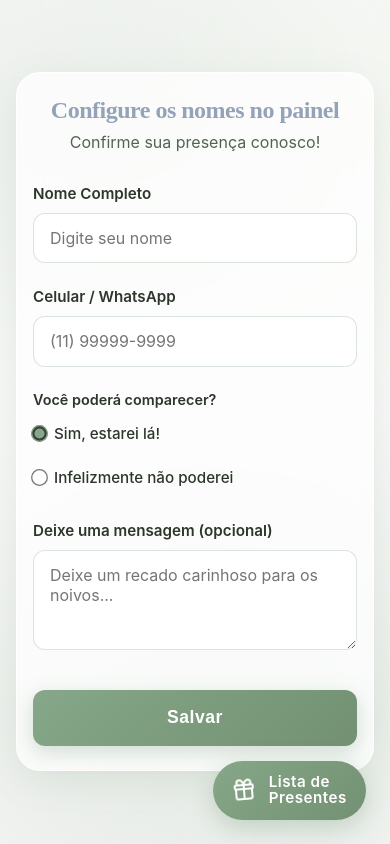
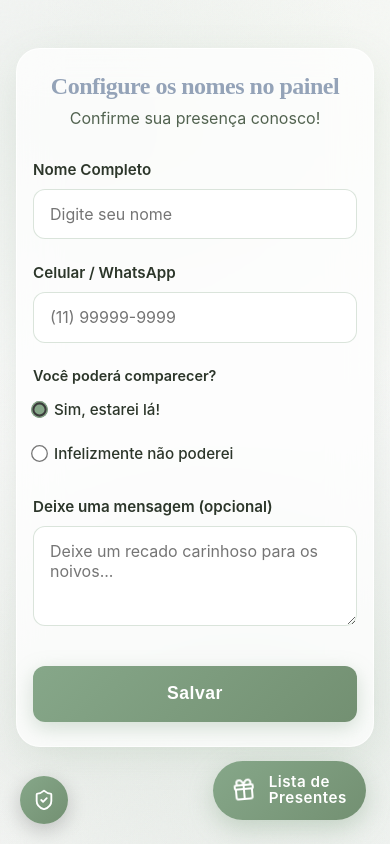
Before and after one commit to pauloadson/casamento-paulo-e-gisele, a React (Vite) app in the folder frontend/: page /rsvp in a window 390 px wide. Built offline with nearby package versions, Linux system fonts and the light colour scheme; no server answers.

Commit message:
feat(frontend): adiciona botao flutuante de admin global e remove atalho estatico do RSVP

```diff
--- a/frontend/src/App.tsx
+++ b/frontend/src/App.tsx
@@ -7,6 +7,7 @@ import Dashboard from './pages/Dashboard';
 import Gifts from './pages/Gifts';
 import GuestDependents from './pages/GuestDependents';
 import MoneyGift from './pages/MoneyGift';
+import AdminShortcut from './components/AdminShortcut';
 
 function HomePage() {
   const [mainPage, setMainPage] = useState<string>(() => {
@@ -44,6 +45,8 @@ function HomePage() {
 
 function App() {
   return (
+    <>
+      <AdminShortcut />
       <Routes>
         <Route path="/" element={<HomePage />} />
         <Route path="/rsvp" element={<RSVP />} />
@@ -56,6 +59,7 @@ function App() {
         <Route path="/presente-em-dinheiro" element={<MoneyGift />} />
         <Route path="/dinheiro" element={<MoneyGift />} />
       </Routes>
+    </>
   );
 }
 
--- a/frontend/src/components/AdminShortcut.css
+++ b/frontend/src/components/AdminShortcut.css
@@ -1,41 +1,66 @@
-.admin-shortcut-btn {
+/* Floating Admin Button */
+.admin-shortcut-floating {
+  position: fixed;
+  bottom: 2rem;
+  left: 2rem;
+  z-index: 1050;
+  width: 52px;
+  height: 52px;
+  min-width: 52px;
+  min-height: 52px;
+  border-radius: 50%;
+  background: linear-gradient(135deg, var(--color-primary) 0%, var(--color-accent) 100%);
+  color: #ffffff;
+  border: none;
   display: inline-flex;
   align-items: center;
   justify-content: center;
-  gap: 0.5rem;
-  background: var(--color-primary);
-  color: white;
-  border: none;
-  padding: 0.5rem 1.1rem;
-  border-radius: 50px;
-  font-family: var(--font-body);
-  font-size: 0.85rem;
-  font-weight: 600;
   cursor: pointer;
-  margin: 0 auto 1rem auto;
-  box-shadow: 0 4px 12px rgba(134, 167, 137, 0.3);
-  transition: all 0.2s ease;
+  box-shadow: 0 6px 20px rgba(0, 0, 0, 0.2);
+  transition: all 0.3s cubic-bezier(0.175, 0.885, 0.32, 1.275);
+  padding: 0;
+  margin: 0;
   animation: fadeInAdmin 0.3s ease-out;
 }
 
-.admin-shortcut-btn:hover {
-  background: #6a886d;
-  transform: translateY(-2px);
-  box-shadow: 0 6px 16px rgba(134, 167, 137, 0.4);
+.admin-shortcut-floating:hover {
+  transform: translateY(-4px) scale(1.08);
+  box-shadow: 0 10px 25px rgba(0, 0, 0, 0.28);
 }
 
-.admin-shortcut-icon {
-  width: 16px;
-  height: 16px;
+.admin-shortcut-floating .admin-shortcut-icon {
+  width: 24px;
+  height: 24px;
   flex-shrink: 0;
   transition: transform 0.3s ease;
 }
 
-.admin-shortcut-btn:hover .admin-shortcut-icon {
-  transform: rotate(360deg);
+.admin-shortcut-floating:hover .admin-shortcut-icon {
+  transform: rotate(20deg);
 }
 
 @keyframes fadeInAdmin {
-  from { opacity: 0; transform: translateY(-10px); }
-  to { opacity: 1; transform: translateY(0); }
+  from {
+    opacity: 0;
+    transform: translateY(10px) scale(0.9);
+  }
+  to {
+    opacity: 1;
+    transform: translateY(0) scale(1);
+  }
 }
+
+@media (max-width: 768px) {
+  .admin-shortcut-floating {
+    bottom: 1.25rem;
+    left: 1.25rem;
+    width: 48px;
+    height: 48px;
+    min-width: 48px;
+    min-height: 48px;
+  }
+  .admin-shortcut-floating .admin-shortcut-icon {
+    width: 22px;
+    height: 22px;
+  }
+}
--- a/frontend/src/components/AdminShortcut.tsx
+++ b/frontend/src/components/AdminShortcut.tsx
@@ -1,4 +1,3 @@
-import { useState, useEffect } from 'react';
 import { useNavigate, useLocation } from 'react-router-dom';
 import { ShieldCheck } from 'lucide-react';
 import './AdminShortcut.css';
@@ -19,33 +18,29 @@ const isTokenValid = (token: string | null) => {
 export default function AdminShortcut() {
   const navigate = useNavigate();
   const location = useLocation();
-  const [hasValidToken, setHasValidToken] = useState(false);
 
-  useEffect(() => {
-    const checkToken = () => {
-      const token = localStorage.getItem('token');
-      setHasValidToken(isTokenValid(token));
-    };
-
-    checkToken();
-    window.addEventListener('storage', checkToken);
-    return () => window.removeEventListener('storage', checkToken);
-  }, [location.pathname]);
-
-  // Se já estivermos no painel de admin ou na tela de login, ou se não houver voucher (token) válido, NÃO exibe nada
-  if (location.pathname === '/admin' || location.pathname === '/login' || !hasValidToken) {
+  // Não exibe se já estivermos na tela de login ou em qualquer rota do painel admin
+  if (location.pathname === '/login' || location.pathname.startsWith('/admin')) {
     return null;
   }
 
+  const handleClick = () => {
+    const token = localStorage.getItem('token');
+    if (isTokenValid(token)) {
+      navigate('/admin');
+    } else {
+      navigate('/login');
+    }
+  };
+
   return (
     <button
-      className="admin-shortcut-btn"
-      onClick={() => navigate('/admin')}
-      title="Ir para o Painel de Controle"
+      className="admin-shortcut-floating"
+      onClick={handleClick}
+      title="Painel de Controle (Admin)"
       aria-label="Painel de Controle do Admin"
     >
       <ShieldCheck className="admin-shortcut-icon" />
-      <span className="admin-shortcut-text">Painel Admin</span>
     </button>
   );
 }
--- a/frontend/src/pages/RSVP.tsx
+++ b/frontend/src/pages/RSVP.tsx
@@ -2,7 +2,6 @@ import { useState, useEffect } from 'react';
 import { useNavigate } from 'react-router-dom';
 import axios from 'axios';
 import { Gift } from 'lucide-react';
-import AdminShortcut from '../components/AdminShortcut';
 import './Gifts.css';
 
 function RSVP() {
@@ -128,9 +127,6 @@ function RSVP() {
 
   return (
     <>
-    <div style={{ textAlign: 'center', width: '100%', padding: '1rem 0 0.5rem 0', position: 'relative', zIndex: 10 }}>
-      <AdminShortcut />
-    </div>
     <div className="rsvp-container">
       {isLoadingSettings ? (
         <h1 style={{ minHeight: '48px' }}></h1>
```
Lines whose indentation alone changed are shown as unchanged.
